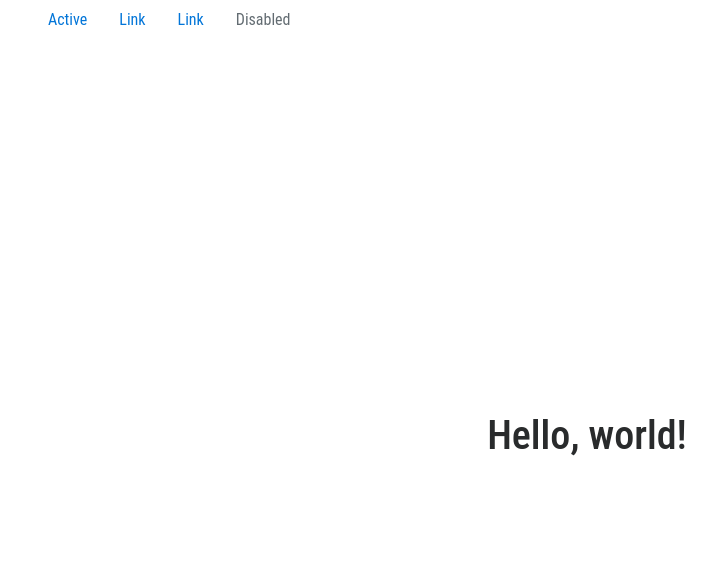
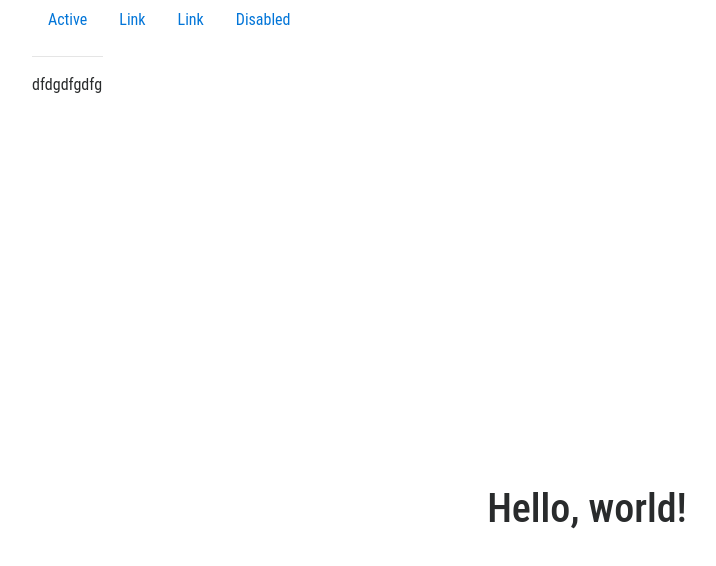
Before and after one commit to RWDevelopment/architekt2, a plain HTML site: page index.html in a window 1280 px wide. Shown: the whole page, without its empty margins (53-769 px from the left). Drawn offline with nearby package versions, Linux system fonts and the light colour scheme.

Commit message:
Update index.html

```diff
--- a/index.html
+++ b/index.html
@@ -18,6 +18,8 @@
    <ul class="nav">
   <li class="nav-item">
     <a class="nav-link active" href="#">Active</a>
+    <hr>
+    <p>dfdgdfgdfg</p>
   </li>
   <li class="nav-item">
     <a class="nav-link" href="#">Link</a>
@@ -26,7 +28,7 @@
     <a class="nav-link" href="#">Link</a>
   </li>
   <li class="nav-item">
-    <a class="nav-link disabled" href="#">Disabled</a>
+    <a class="nav-link" href="#">Disabled</a>
   </li>
 </ul>
 
```
